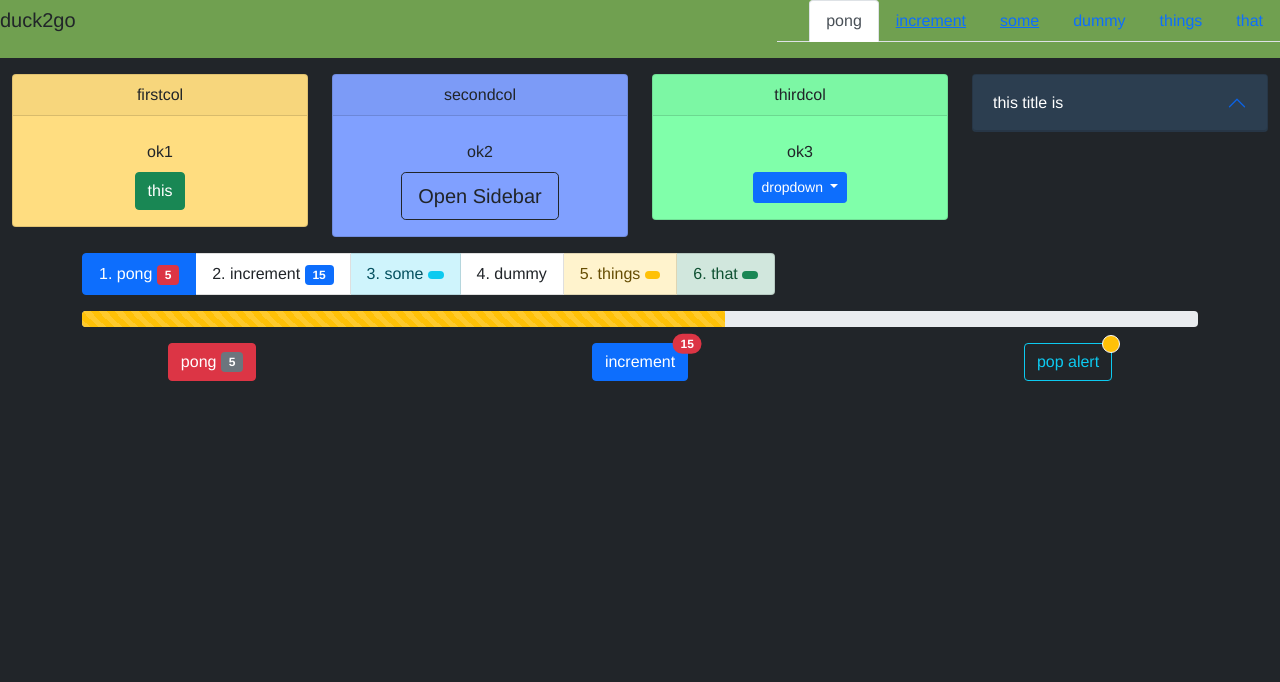
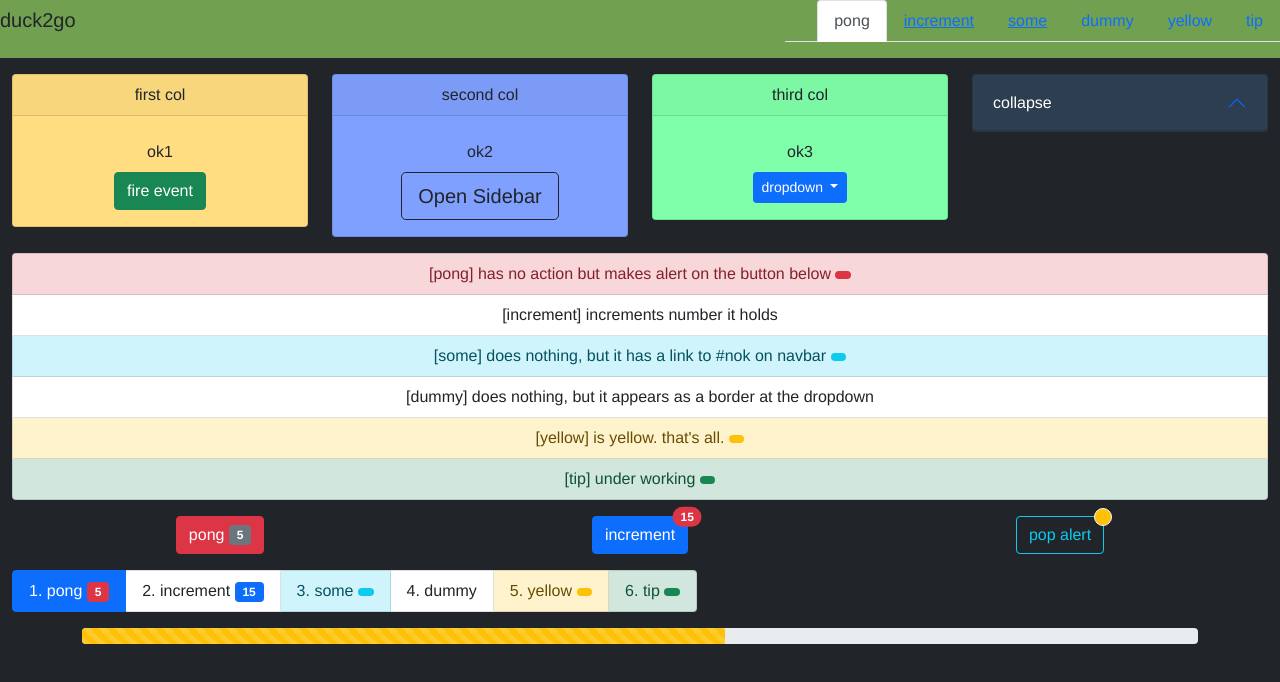
Before and after one commit to g1eng/footstrap-vue2, a Vue app: page / in a window 1280 px wide. Shown: the top 682 px of the page. Built offline with nearby package versions, Linux system fonts and the light colour scheme.

Commit message:
added visible field to FAlert

```diff
--- a/FAlert.vue
+++ b/FAlert.vue
@@ -1,5 +1,5 @@
 <template>
-  <div :class="getAlertClass" role="alert">
+  <div v-if="visible" :class="getAlertClass" role="alert">
     <slot/>
   </div>
 </template>
@@ -9,7 +9,7 @@ export default {
   name: "FAlert",
   props: {
     variant: String,
-    "auto-fade": Boolean,
+    visible: Boolean,
     dismissible: Boolean,
   },
   computed: {
--- a/demo/Demo.vue
+++ b/demo/Demo.vue
@@ -10,13 +10,13 @@
       </FOffCanvas>
       <FRow nog>
         <FCol n="3">
-          <FCard title="firstcol" bg="warning">
+          <FCard title="first col" bg="warning">
             <div class="m-2">ok1</div>
-            <FButton variant="success" :action="alertBang">this</FButton>
+            <FButton variant="success" :action="alertBang">fire event</FButton>
           </FCard>
         </FCol>
         <FCol n="3">
-          <FCard title="secondcol" bg="primary">
+          <FCard title="second col" bg="primary">
             <div class="m-2">ok2</div>
             <FOffCanvasToggle target="offcanvas demo" variant="outline-dark" lg>
               Open Sidebar
@@ -24,7 +24,7 @@
           </FCard>
         </FCol>
         <FCol n="3">
-          <FCard title="thirdcol" bg="success">
+          <FCard title="third col" bg="success">
             <div class="m-2">ok3</div>
             <FDropdown dark :menu="list" sm>
               dropdown
@@ -32,29 +32,38 @@
           </FCard>
         </FCol>
         <FCol n="3">
-          <FCard title="this title is" fg="light" bg="dark" collapse>
+          <FCard title="collapse" fg="light" bg="dark" collapse>
             <div>thanks!</div>
           </FCard>
         </FCol>
       </FRow>
       <FIcon name="heart-fill"/>
-      <FContainer class="mt-3">
+      <div class="mt-3">
+        <FListGroup :list="getDocumentation" ul />
+      </div>
+      <div class="d-flex justify-content-around mt-3">
+        <FButtonBadged :action="alertPong" :item="list[0]"/>
+        <FButtonBadged stacked accent="danger" :item="list[1]"/>
+        <FButtonBadged :action="toggleAlert" variant="outline-info" accent="warning">
+          <span v-if="alertShown"> hide alert </span>
+          <span v-else> pop alert</span>
+
+        </FButtonBadged>
+      </div>
+      <div class="mt-3">
         <FListGroup :list="list" numbered ul horizontal />
-      </FContainer>
+      </div>
     </FContainer>
+
     <FContainer class="mt-3">
       <FProgress :value="progress" variant="warning" striped />
     </FContainer>
-    <div class="d-flex justify-content-around mt-3">
-      <FButtonBadged :action="alertPong" :item="list[0]"/>
-      <FButtonBadged stacked accent="danger" :item="list[1]"/>
-      <FButtonBadged :action="toggleAlert" variant="outline-info" accent="warning">
-        <span v-if="alertShown"> hide alert </span>
-        <span v-else> pop alert</span>
-
-      </FButtonBadged>
-    </div>
-    <FAlert class="mx-5 mt-3" v-if="alertShown" variant="danger">
+    <FAlert
+        v-if="alertShown"
+        class="mx-5 mt-3"
+        :visible="alertShown"
+        variant="danger"
+    >
       dangerous snake comes from the river!
     </FAlert>
   </div>
@@ -85,9 +94,17 @@ export default {
         {text: "increment", link: "#ok", count: 15, action: function(){ this.count++ }},
         {text: "some", link:"#nok", variant: "info"},
         {text: "dummy", isDivider: true},
-        {text: "things", variant: "warning", action: this.alertBang},
-        {text: "that", variant: "success"},
+        {text: "yellow", variant: "warning", action: this.alertBang},
+        {text: "tip", variant: "success"},
       ],
+      documentation : {
+        pong: "has no action but makes alert on the button below",
+        increment: "increments number it holds",
+        some: "does nothing, but it has a link to #nok on navbar",
+        dummy: "does nothing, but it appears as a border at the dropdown",
+        yellow: "is yellow. that's all.",
+        tip: "under working"
+      },
       progress: 30,
       alertShown: false,
     }
@@ -112,6 +129,19 @@ export default {
       this.alertShown=!this.alertShown
     }
   },
+  computed: {
+    getDocumentation(){
+      let body = []
+      this.list.forEach((e)=>{
+        if (typeof this.documentation[e.text] === "string")
+          body.push({
+            text: `[${e.text}] ${this.documentation[e.text]}`,
+            variant: e.variant
+          })
+      })
+      return body
+    }
+  },
   components: {
     FNavTab,
     FAlert,
```
